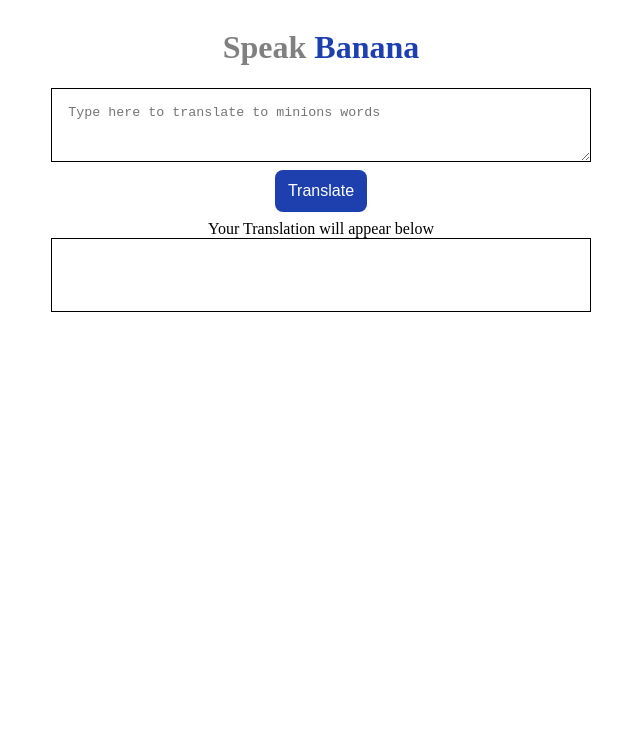
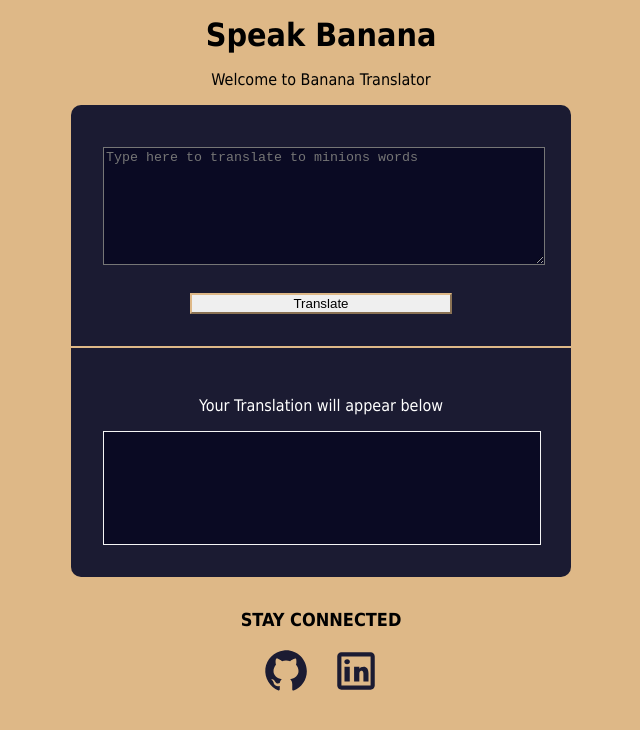
Before and after one commit to 4bhish/speak-banana, a plain HTML site: page index.html in a window 1280 px wide. Shown: the whole page, without its empty margins (319-959 px from the left). Drawn offline with Linux system fonts and the light colour scheme.

Commit message:
Update Styles

```diff
--- a/index.html
+++ b/index.html
@@ -8,14 +8,45 @@
     <link rel="stylesheet" href="style.css">
 </head>
 <body>
+    <header>
+        <h1 class="speak-banana">Speak Banana</h1>
+        <p class="description">Welcome to Banana Translator</p>
+    </header>
     <div class="container">
-        <h1 class="speak-banana">Speak <span class="banana">Banana</span> </h1>
-        <textarea placeholder="Type here to translate to minions words" id="input-txt"></textarea>
-        <button id="translate-button">Translate</button>
-        <div>Your Translation will appear below</div>
+        <div class="fieldset-one">
+            <textarea rows="3" cols="100" placeholder="Type here to translate to minions words" id="input-txt"></textarea>
+            <button id="translate-button">Translate</button>
+        </div>
+        <div class="fieldset-two">
+            <p class="description">Your Translation will appear below</p>
         <div id="output-div"></div>
+        </div>
+    </div>
 
-    </div>
+    <footer class="footer">
+        <div class="footer-header">
+                STAY CONNECTED
+
+        </div>
+        <ul class="social-links list-non-bullet">
+
+
+            <li class="list-item-inline">
+                <a class="link" href="https://github.com/4bhish" target="_blank"><svg xmlns="http://www.w3.org/2000/svg" x="0px" y="0px"
+                    width="50" height="50"
+                    viewBox="0 0 24 24"
+                    style=" fill:#1b1b32;">    <path d="M10.9,2.1c-4.6,0.5-8.3,4.2-8.8,8.7c-0.5,4.7,2.2,8.9,6.3,10.5C8.7,21.4,9,21.2,9,20.8v-1.6c0,0-0.4,0.1-0.9,0.1 c-1.4,0-2-1.2-2.1-1.9c-0.1-0.4-0.3-0.7-0.6-1C5.1,16.3,5,16.3,5,16.2C5,16,5.3,16,5.4,16c0.6,0,1.1,0.7,1.3,1c0.5,0.8,1.1,1,1.4,1 c0.4,0,0.7-0.1,0.9-0.2c0.1-0.7,0.4-1.4,1-1.8c-2.3-0.5-4-1.8-4-4c0-1.1,0.5-2.2,1.2-3C7.1,8.8,7,8.3,7,7.6C7,7.2,7,6.6,7.3,6 c0,0,1.4,0,2.8,1.3C10.6,7.1,11.3,7,12,7s1.4,0.1,2,0.3C15.3,6,16.8,6,16.8,6C17,6.6,17,7.2,17,7.6c0,0.8-0.1,1.2-0.2,1.4 c0.7,0.8,1.2,1.8,1.2,3c0,2.2-1.7,3.5-4,4c0.6,0.5,1,1.4,1,2.3v2.6c0,0.3,0.3,0.6,0.7,0.5c3.7-1.5,6.3-5.1,6.3-9.3 C22,6.1,16.9,1.4,10.9,2.1z"></path></svg></a>
+            </li>
+
+            <li class="list-item-inline">
+                <a class="link" target="_blank" href="www.linkedin.com/abhishekhadimani"><svg xmlns="http://www.w3.org/2000/svg" x="0px" y="0px"
+                    width="50" height="50"
+                    viewBox="0 0 24 24"
+                    style=" fill:#1b1b32;">    <path d="M 5 3 C 3.895 3 3 3.895 3 5 L 3 19 C 3 20.105 3.895 21 5 21 L 19 21 C 20.105 21 21 20.105 21 19 L 21 5 C 21 3.895 20.105 3 19 3 L 5 3 z M 5 5 L 19 5 L 19 19 L 5 19 L 5 5 z M 7.7792969 6.3164062 C 6.9222969 6.3164062 6.4082031 6.8315781 6.4082031 7.5175781 C 6.4082031 8.2035781 6.9223594 8.7167969 7.6933594 8.7167969 C 8.5503594 8.7167969 9.0644531 8.2035781 9.0644531 7.5175781 C 9.0644531 6.8315781 8.5502969 6.3164062 7.7792969 6.3164062 z M 6.4765625 10 L 6.4765625 17 L 9 17 L 9 10 L 6.4765625 10 z M 11.082031 10 L 11.082031 17 L 13.605469 17 L 13.605469 13.173828 C 13.605469 12.034828 14.418109 11.871094 14.662109 11.871094 C 14.906109 11.871094 15.558594 12.115828 15.558594 13.173828 L 15.558594 17 L 18 17 L 18 13.173828 C 18 10.976828 17.023734 10 15.802734 10 C 14.581734 10 13.930469 10.406562 13.605469 10.976562 L 13.605469 10 L 11.082031 10 z"></path></svg></path></svg></a>
+            </li>
+
+        </ul>
+    </footer>
 
     <script src="app.js"></script>
 </body>
--- a/style.css
+++ b/style.css
@@ -4,62 +4,105 @@
 }
 :root
 {
-    --primary-color:#1e40af;
+    --color-primary:#1b1b32;
+    --color-secondary:#0a0a23;
+}
+body
+{
+    width:100%;
+    height:100vh;
+    margin:0;
+    font-family: Tahoma;
+    background-color: burlywood;
+}
+.speak-banana, .description
+{
+    margin:1rem auto;
+    text-align: center;
+    padding: 1em auto;
 }
 
 .container
 {
-    display: flex;
-    flex-direction: column;
-    align-items: center;
-    text-align: center;
-
-
-
-
-}
-
-#output-div
-{
-    display: block;
-    border: 1px solid black;
-    height: 5vh;
-    width: 40% ;
-    padding: 1rem;
-    margin: 1 rem;
+    width: 60vh;
+    max-width: 800px;
+    min-width: 500px;
+    background-color: var(--color-primary);
+    margin:1rem auto;
+    padding: 5rem auto;
+    color: white;
+    border-radius: 10px;
 }
 
 textarea
 {
-    display: block;
-    border: 1px solid black;
-    height: 5vh;
-    width: 40% ;
-    padding: 1rem;
-    margin: 1 rem;
+    margin:10px 0 0 0;
+    width:100%;
+    min-height: 7rem;
+    min-width: 20rem;
+    background-color: var(--color-secondary);
 }
-.speak-banana
+.fieldset-one
 {
-    color: grey;
+    padding:2rem;
+    border:none;
+    border-bottom: 2px solid burlywood;
 }
-.banana
+.fieldset-two
 {
+    padding:2rem;
+    border:none;
 
-    color: var(--primary-color);
 }
 
 #translate-button
 {
+    display: block;
+    width:60%;
+    margin-top: 1.5rem;
+    margin-left: auto;
+    margin-right: auto;
+    border-color: burlywood;
+}
+#translate-button:hover
+{
+    background-color: var(--color-secondary);
+    color: whitesmoke;
+}
+#output-div
+{
+    margin:10px 0 0 0;
+    width:100%;
+    min-height: 7rem;
+    min-width: 20rem;
+    background-color: var(--color-secondary);
+    border: 1px solid whitesmoke;
+}
+.list-non-bullet
+{
+    list-style: none;
+}
+.list-item-inline
+{
+    display: inline;
+    padding: 0rem 0.5rem;
+}
+.footer ul
+{
+    padding-inline-start: 0px;
+}
 
-    touch-action: manipulation;
-    font-size: 16px;
-    padding: 11px 12px;
-    margin: 0.5rem;
-    display: inline-block;
+ .footer-header
+{
+    font-weight: bold;
+    font-size: large;
+}
+footer
+{
+    width: 60vh;
+    max-width: 800px;
+    min-width: 500px;
+    margin:2rem auto;
+    padding: 2rem auto;
     text-align: center;
-    box-sizing: border-box;
-    color: white;
-    background-color: var(--primary-color);
-    border: 1px solid transparent;
-    border-radius: 00.5rem;
 }
```
